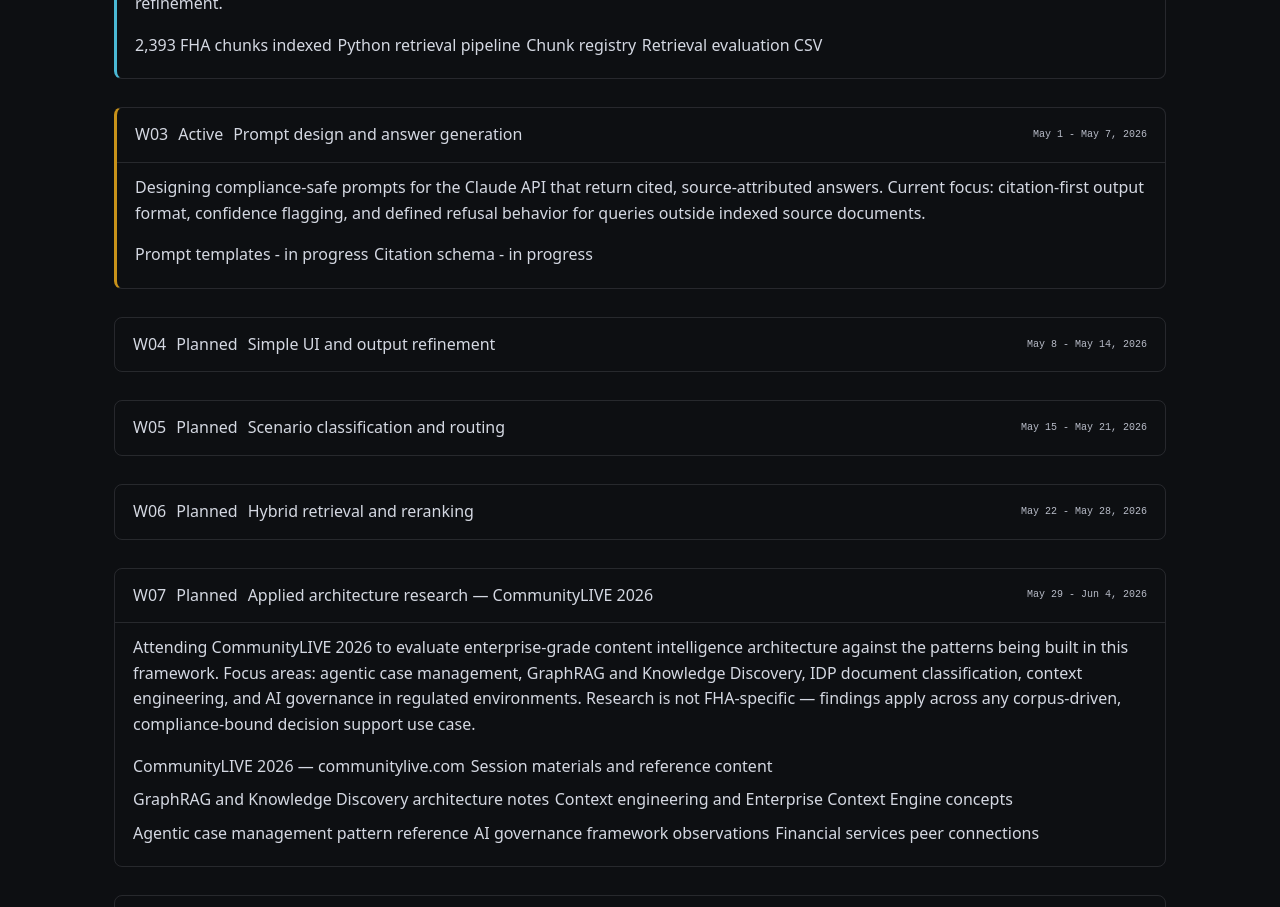
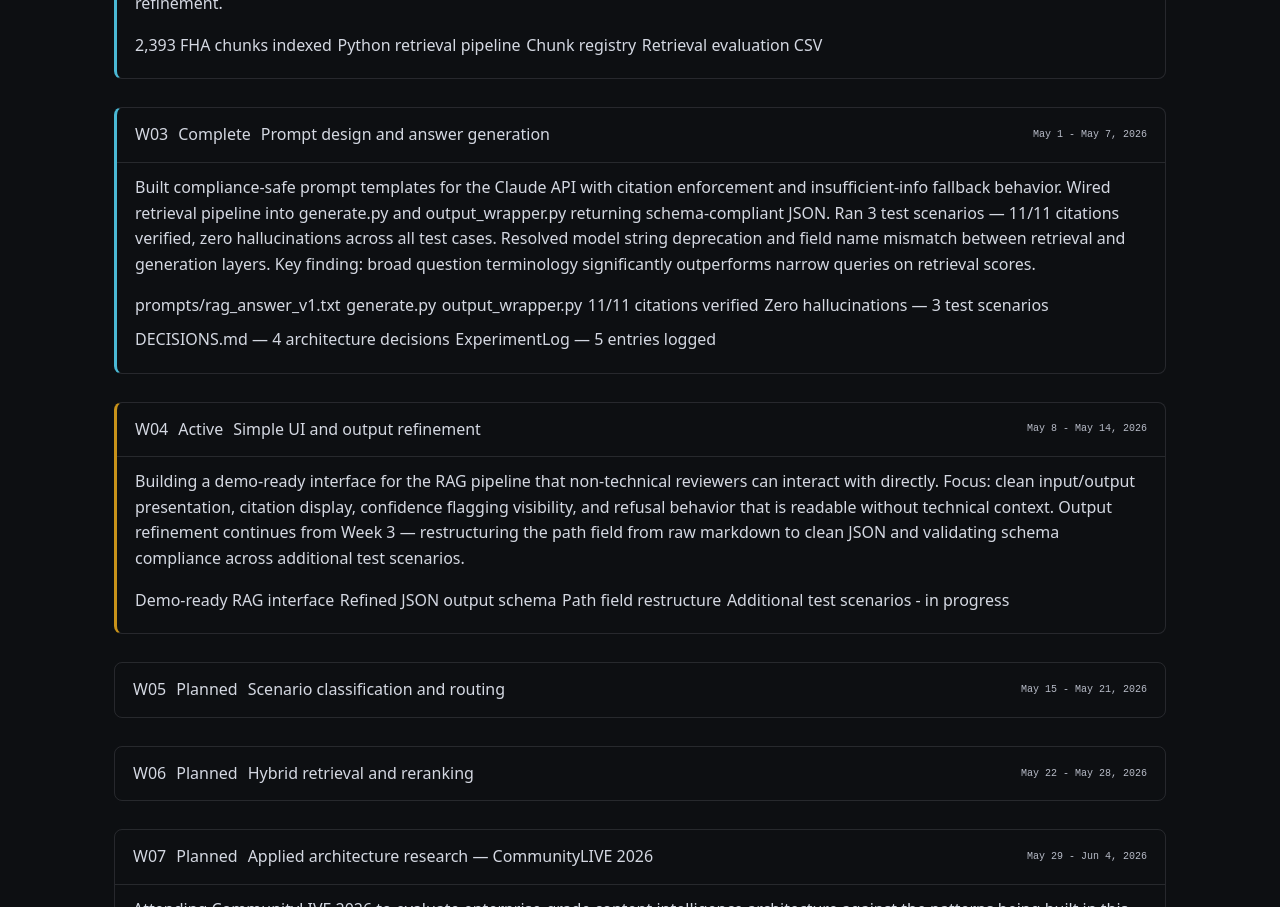
Before and after one commit to blendedpages-bq/pulse-pm, a React (Vite) app: page /build in a window 1280 px wide. Shown: the part 840-1747 px from the top of the page. Built offline with nearby package versions, Linux system fonts and the light colour scheme.

Commit message:
feat: W3 complete, W4 active, results documented

```diff
--- a/src/pages/Build.jsx
+++ b/src/pages/Build.jsx
@@ -1,16 +1,16 @@
 const weeks = [
   { num: 1, status: 'complete', dates: 'Apr 17 - Apr 23, 2026', title: 'Use case definition and scope', desc: 'Defined the operational problem, inputs, outputs, risks, and MVP boundaries before writing a single line of code. Established the decision framework: what the system must retrieve, what it must generate, what it must refuse, and where human review is mandatory.', outputs: ['System definition document', 'Input and output specification', 'Risk register', 'MVP boundary document'] },
   { num: 2, status: 'complete', dates: 'Apr 24 - Apr 30, 2026', title: 'PDF extraction and retrieval pipeline', desc: 'Extracted and chunked FHA Handbook and Mortgagee Letters using PyMuPDF. Built TF-IDF retrieval returning top-5 ranked policy matches with document source, page number, section ID, and relevance score. Reduced unknown chunks from 83 to 52 after skip logic refinement.', outputs: ['2,393 FHA chunks indexed', 'Python retrieval pipeline', 'Chunk registry', 'Retrieval evaluation CSV'] },
-  { num: 3, status: 'active', dates: 'May 1 - May 7, 2026', title: 'Prompt design and answer generation', desc: 'Designing compliance-safe prompts for the Claude API that return cited, source-attributed answers. Current focus: citation-first output format, confidence flagging, and defined refusal behavior for queries outside indexed source documents.', outputs: ['Prompt templates - in progress', 'Citation schema - in progress'], wip: true },
-  { num: 4, status: 'planned', dates: 'May 8 - May 14, 2026', title: 'Simple UI and output refinement' },
+  { num: 3, status: 'complete', dates: 'May 1 - May 7, 2026', title: 'Prompt design and answer generation', desc: 'Built compliance-safe prompt templates for the Claude API with citation enforcement and insufficient-info fallback behavior. Wired retrieval pipeline into generate.py and output_wrapper.py returning schema-compliant JSON. Ran 3 test scenarios — 11/11 citations verified, zero hallucinations across all test cases. Resolved model string deprecation and field name mismatch between retrieval and generation layers. Key finding: broad question terminology significantly outperforms narrow queries on retrieval scores.', outputs: ['prompts/rag_answer_v1.txt', 'generate.py', 'output_wrapper.py', '11/11 citations verified', 'Zero hallucinations — 3 test scenarios', 'DECISIONS.md — 4 architecture decisions', 'ExperimentLog — 5 entries logged'] },
+  { num: 4, status: 'active', dates: 'May 8 - May 14, 2026', title: 'Simple UI and output refinement', desc: 'Building a demo-ready interface for the RAG pipeline that non-technical reviewers can interact with directly. Focus: clean input/output presentation, citation display, confidence flagging visibility, and refusal behavior that is readable without technical context. Output refinement continues from Week 3 — restructuring the path field from raw markdown to clean JSON and validating schema compliance across additional test scenarios.', outputs: ['Demo-ready RAG interface', 'Refined JSON output schema', 'Path field restructure', 'Additional test scenarios - in progress'], wip: true },
   { num: 5, status: 'planned', dates: 'May 15 - May 21, 2026', title: 'Scenario classification and routing' },
   { num: 6, status: 'planned', dates: 'May 22 - May 28, 2026', title: 'Hybrid retrieval and reranking' },
-  { num: 7, status: 'planned', dates: 'May 29 - Jun 4, 2026', title: 'Applied architecture research — CommunityLIVE 2026', desc: 'Attending CommunityLIVE 2026 to evaluate enterprise-grade content intelligence architecture against the patterns being built in this framework. Focus areas: agentic case management, GraphRAG and Knowledge Discovery, IDP document classification, context engineering, and AI governance in regulated environments. Research is not FHA-specific — findings apply across any corpus-driven, compliance-bound decision support use case.', outputs: ['CommunityLIVE 2026 — communitylive.com', 'Session materials and reference content', 'GraphRAG and Knowledge Discovery architecture notes', 'Context engineering and Enterprise Context Engine concepts', 'Agentic case management pattern reference', 'AI governance framework observations', 'Financial services peer connections']},
+  { num: 7, status: 'planned', dates: 'May 29 - Jun 4, 2026', title: 'Applied architecture research — CommunityLIVE 2026', desc: 'Attending CommunityLIVE 2026 to evaluate enterprise-grade content intelligence architecture against the patterns being built in this framework. Focus areas: agentic case management, GraphRAG and Knowledge Discovery, IDP document classification, context engineering, and AI governance in regulated environments. Research is not FHA-specific — findings apply across any corpus-driven, compliance-bound decision support use case.', outputs: ['CommunityLIVE 2026 — communitylive.com', 'Session materials and reference content', 'GraphRAG and Knowledge Discovery architecture notes', 'Context engineering and Enterprise Context Engine concepts', 'Agentic case management pattern reference', 'AI governance framework observations', 'Financial services peer connections'] },
   { num: 8, status: 'planned', dates: 'Jun 5 - Jun 11, 2026', title: 'Evaluation metrics and hallucination scoring' },
   { num: 9, status: 'planned', dates: 'Jun 12 - Jun 18, 2026', title: 'Structured outputs and audit logging' },
   { num: 10, status: 'planned', dates: 'Jun 19 - Jun 25, 2026', title: 'Compliance validation and guardrails' },
   { num: 11, status: 'planned', dates: 'Jun 26 - Jul 2, 2026', title: 'Human-in-the-loop and escalation logic' },
-  { num: 12, status: 'planned', dates: 'Jul 3 - Jul 9, 2026', title: 'Scheduled break — build resumes Jul 10', desc: 'Planned time away from active development. No deliverables scheduled this week.'},
+  { num: 12, status: 'planned', dates: 'Jul 3 - Jul 9, 2026', title: 'Scheduled break — build resumes Jul 10', desc: 'Planned time away from active development. No deliverables scheduled this week.' },
   { num: 13, status: 'planned', dates: 'Jul 10 - Jul 16, 2026', title: 'Training content and job aid generation' },
   { num: 14, status: 'planned', dates: 'Jul 17 - Jul 23, 2026', title: 'Full copilot simulation and end-to-end flow' },
   { num: 15, status: 'planned', dates: 'Jul 24 - Jul 30, 2026', title: 'Refactor, package, and portfolio delivery' }
@@ -27,7 +27,6 @@ export default function Build() {
             FHA Loss Mitigation AI Framework — 15 weeks, built in public.
             Every decision documented. Every output named.
           </p>
-          {/* ← ADD HERE */}
           <p className="build-value-statement">
             Built to demonstrate what a compliance-aware AI system looks like when it's
             designed by someone who has spent 20 years operating inside the system it's
```
